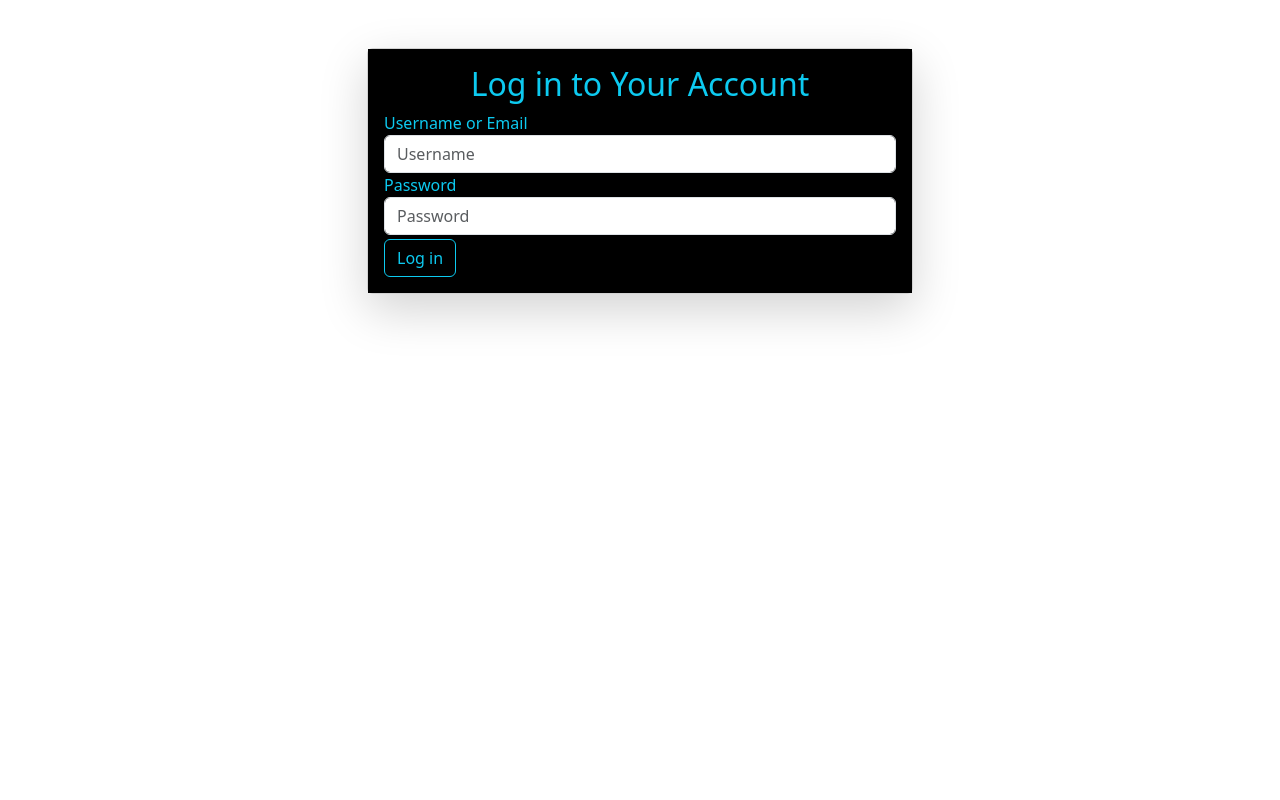
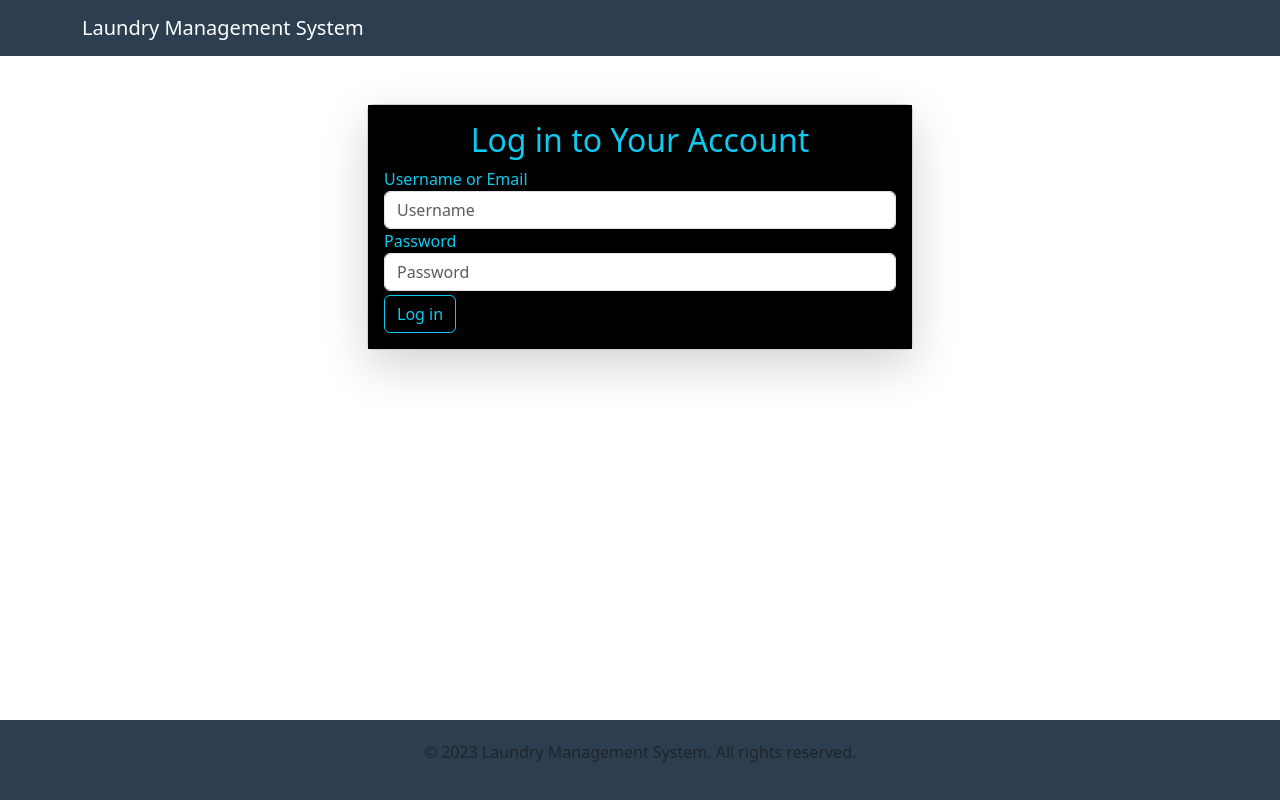
Before and after one commit to inamonanymous/case_study_aaron, a Flask app: page / in a window 1280 px wide. Run offline with Flask 3, Linux system fonts and the light colour scheme; parts of the project's set-up code (start-up, migrations or seed data) failed here and were passed over.

Commit message:
final changes

```diff
--- a/app.py
+++ b/app.py
@@ -113,26 +113,26 @@ def delete_laundry(id):
 @app.route('/edit_laundry', methods=['POST', 'GET'])
 def edit_laundry():
     if 'username' in session:
-        id, customer_name, status, queue, pay_status, amount_tendered, remarks = request.form['id'], request.form['customer_name'], request.form['status'], request.form['queue'], request.form['pay_status'], request.form['amount_tendered'], request.form['remarks']
+        id, customer_name, status, pay_status, amount_tendered, remarks = request.form['id'], request.form['customer_name'], request.form['status'], request.form['pay_status'], request.form['amount_tendered'], request.form['remarks']
         laundry_obj = LaundryList.query.filter_by(id=id).first()
         if pay_status=="1":
             if float(amount_tendered) < laundry_obj.total_amount:
                 return redirect(url_for('dashboard'))
-            laundry_obj.amount_change = int(amount_tendered) - laundry_obj.total_amount
+            laundry_obj.amount_change = float(amount_tendered) - laundry_obj.total_amount
             laundry_obj.cutomer_name=customer_name
             laundry_obj.status=status
             laundry_obj.pay_status=1
-            laundry_obj.queue=queue
             laundry_obj.amount_tendered=float(amount_tendered)
             laundry_obj.remarks=remarks
+            dequeue_customer()
             db.session.commit()
             return redirect('/option/option2')
         elif pay_status=="0":
             laundry_obj.cutomer_name=customer_name
             laundry_obj.status=status
-            laundry_obj.queue=queue
             laundry_obj.remarks=remarks
             db.session.commit()
+            dequeue_customer()
             return redirect('/option/option2')
     return redirect(url_for('index'))
 
@@ -227,6 +227,41 @@ def save_laundry_category():
         return redirect('/option/option3')
     return redirect(url_for('index'))
 
+def enqueue_customer(customer_name,
+                    status,
+                    total_amount,
+                    pay_status,
+                    amount_tendered,
+                    amount_change,
+                    remarks,
+                ):
+    # Get the next available queue number
+    next_queue_number = LaundryList.query.filter_by(status=0).count() + 1
+
+    # Create a new customer and add to the database
+    return LaundryList(
+                    customer_name=customer_name,
+                    status=status,
+                    queue=next_queue_number,
+                    total_amount=total_amount,
+                    pay_status=pay_status,
+                    amount_tendered=amount_tendered,
+                    amount_change=amount_change,
+                    remarks=remarks,
+                    date_created=datetime.datetime.now()
+                )
+
+
+# Function to dequeue a customer
+def dequeue_customer():
+    # Get the customer with the lowest queue number
+    customer = LaundryList.query.order_by(LaundryList.queue).filter_by(status=0).first()
+    if customer:
+        customer.queue = 0
+        db.session.commit()
+    else:
+        print(None)
+
 @app.route('/save_laundry', methods=['POST', 'GET'])
 def save_laundry():
     if request.method == 'POST' and 'username' in session:
@@ -242,21 +277,13 @@ def save_laundry():
                 amount_from_cus, change = float(request.form['amount_from_cus']), float(request.form['change'])
                 if change<0 or amount_from_cus is None:
                     return redirect(url_for('dashboard'))
-                laundry_list_entry = LaundryList(
-                    customer_name=customer_name,
-                    status=0,
-                    queue=1,
-                    total_amount=amount,
-                    pay_status=paid,
-                    amount_tendered=amount_from_cus,
-                    amount_change=change,
-                    remarks=remarks,
-                    date_created=datetime.datetime.now()
-                )
+
+                laundry_list_entry = enqueue_customer(customer_name, 0, amount, paid, amount_from_cus, change, remarks)
 
                 laundry_category_obj=LaundryCategories.query.filter_by(name=laundry_category).first()
                 db.session.add(laundry_list_entry)
                 db.session.commit()
+
                 laundry_item_entry = LaundryItems(
                     laundry_category_id=laundry_category_obj.id,
                     weight=weight,
@@ -270,17 +297,7 @@ def save_laundry():
                 return redirect('/option/option2')
 
         except:
-            laundry_list_entry = LaundryList(
-                customer_name=customer_name,
-                status=0,
-                queue=1,
-                total_amount=amount,
-                pay_status=0,
-                amount_tendered=0,
-                amount_change=0,
-                remarks=remarks,
-                date_created=datetime.datetime.now()
-            )
+            laundry_list_entry = enqueue_customer(customer_name, 0, amount, 0, 0, 0, remarks)
 
             laundry_category_obj=LaundryCategories.query.filter_by(name=laundry_category).first()
             db.session.add(laundry_list_entry)
--- a/templates/index.html
+++ b/templates/index.html
@@ -1,9 +1,17 @@
 {% extends "layout.html" %}
 {% block body %}
+<style>
+    .card {
+    border-radius: 10px;
+    }
+    .container{
+        border-radius: 10px;
+    }
+</style>
 <div class="container mt-5">
     <div class="row justify-content-center">
         <div class="col-md-6">
-            <div class="card shadow-lg">
+            <div class="card shadow-lg rounded">
                 <div class="card-body border-danger-subtle bg-black">
                     <h2 class="card-title text-center text-info">Log in to Your Account</h2>
                     <form action="/authenticate" method="post">
--- a/templates/laundry_list.html
+++ b/templates/laundry_list.html
@@ -45,6 +45,10 @@ input:checked + .slider:before {
 
 #additionalInputs{
     display: none;
+}
+
+.btn-primary, .btn-danger {
+    width: 70px;
 }
 
 </style>
@@ -155,6 +159,6 @@ input:checked + .slider:before {
                 <input type="number" class="form-control" name="change" id="change" placeholder="₱change.00" readonly>
             </div>
         </div>
-        <button type="submit" class="btn btn-primary">Add Laundry</button>
+        <button type="submit" class="btn btn-success">Add Laundry</button>
     </form>
 </div>
--- a/templates/layout.html
+++ b/templates/layout.html
@@ -6,9 +6,58 @@
     <link href="https://cdn.jsdelivr.net/npm/bootstrap@5.3.2/dist/css/bootstrap.min.css" rel="stylesheet" integrity="sha384-T3c6CoIi6uLrA9TneNEoa7RxnatzjcDSCmG1MXxSR1GAsXEV/Dwwykc2MPK8M2HN" crossorigin="anonymous">
     <script src="https://cdn.jsdelivr.net/npm/bootstrap@5.3.2/dist/js/bootstrap.bundle.min.js" integrity="sha384-C6RzsynM9kWDrMNeT87bh95OGNyZPhcTNXj1NW7RuBCsyN/o0jlpcV8Qyq46cDfL" crossorigin="anonymous"></script>
     <title>Laundry Management System</title>
+    <style>
+        body {
+            padding-top: 56px; /* Adjust based on your header height */
+            margin-bottom: 100px; /* Adjust based on your footer height */
+        }
+
+        .navbar {
+            background-color: #2c3e50;; /* Change the color as per your design */
+        }
+
+        .navbar-brand,
+        .navbar-nav .nav-link {
+            color: #ffffff; /* Change the text color */
+        }
+
+        .navbar-toggler-icon {
+            background-color: #ffffff; /* Change the color of the hamburger icon */
+        }
+
+        /* Add more styles as needed */
+
+        .footer {
+            background-color: #2c3e50; /* Change the color as per your design */
+            padding: 20px 0;
+            text-align: center;
+            position: fixed;
+            bottom: 0;
+            width: 100%;
+            margin-top: 50px;
+        }
+    </style>
 </head>
 <body>
+    <nav class="navbar navbar-expand-lg navbar-dark fixed-top">
+        <div class="container">
+            <a class="navbar-brand" href="#">Laundry Management System</a>
+            <button class="navbar-toggler" type="button" data-toggle="collapse" data-target="#navbarResponsive"
+                    aria-controls="navbarResponsive" aria-expanded="false" aria-label="Toggle navigation">
+                <span class="navbar-toggler-icon"></span>
+            </button>
+            <div class="collapse navbar-collapse" id="navbarResponsive">
+
+            </div>
+        </div>
+    </nav>
+
     {% block body %} {% endblock %}
 
+    <footer class="footer">
+        <div class="container">
+            <p>&copy; 2023 Laundry Management System. All rights reserved.</p>
+        </div>
+    </footer>
 </body>
 </html>
```
